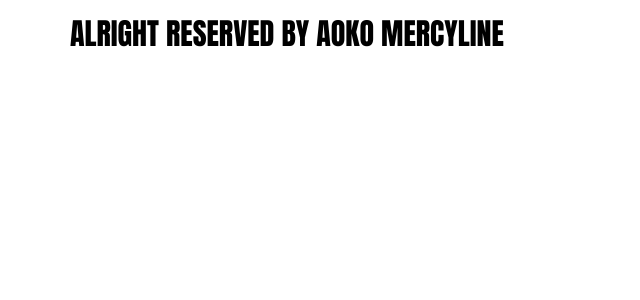
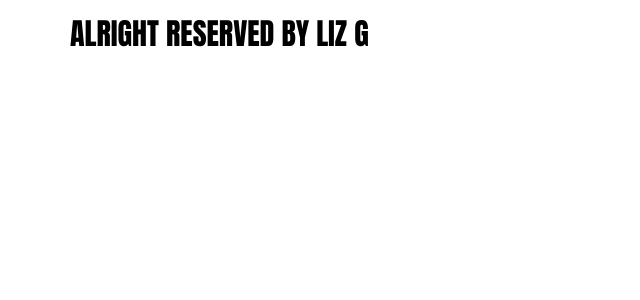
Before and after one commit to lizgi/news, a Flask app: template app/templates/index.html in a window 1280 px wide. Shown: the part 79-379 px from the top of the page, without its empty margins (0-640 px from the left). Run offline with Flask 2, Linux system fonts and the light colour scheme; the template is opened without the code that fills it, so the values that code supplies are empty; some libraries are stand-ins or nearby versions.

Commit message:
update footer page

```diff
--- a/app/templates/footer.html
+++ b/app/templates/footer.html
@@ -8,7 +8,7 @@
 </head>
 <body>
     <div class="footer">
-        <p style="color:black; font-size: 30px; text-align: center; font-family: 'Anton', sans-serif;">ALRIGHT RESERVED BY AOKO MERCYLINE</p>
+        <p style="color:black; font-size: 30px; text-align: center; font-family: 'Anton', sans-serif;">ALRIGHT RESERVED BY LIZ G</p>
     </div>
 </body>
 </html>
```
